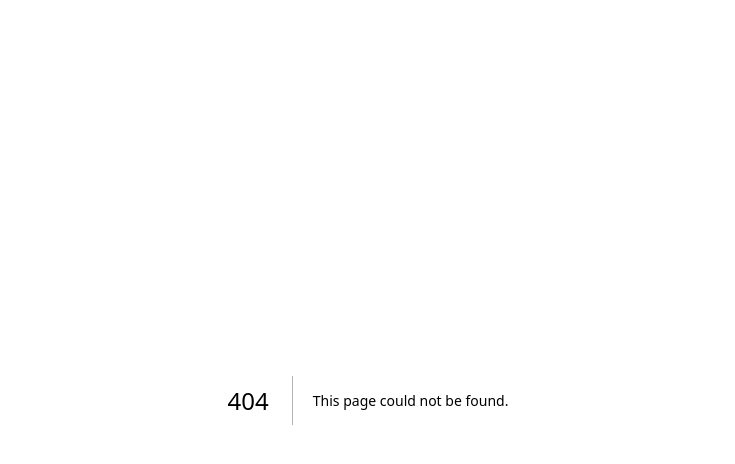
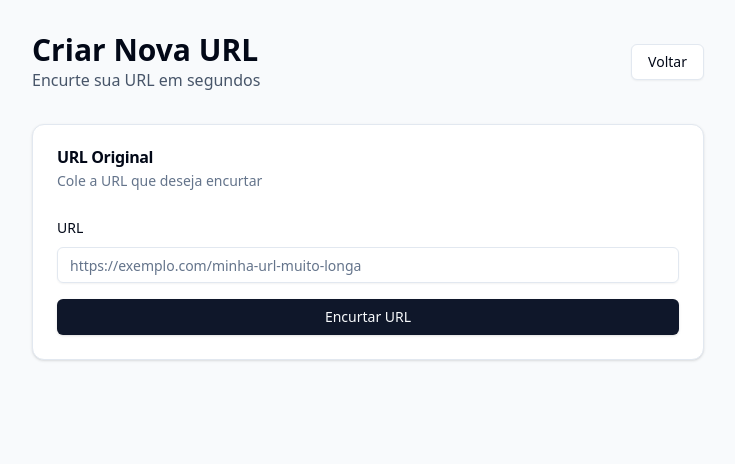
Before and after one commit to MatheusBorgesDev/shortfy, a Next.js app: page /dashboard/urls/new in a window 1280 px wide. Before the commit this address had no page. Shown: the top 464 px of the page, without its empty margins (272-1007 px from the left). Built offline with nearby package versions, Linux system fonts and the light colour scheme.

Commit message:
feat: create NewUrlPage component for URL shortening functionality

```diff
--- /dev/null
+++ b/app/dashboard/urls/new/page.tsx
@@ -0,0 +1,168 @@
+"use client";
+
+import { zodResolver } from "@hookform/resolvers/zod";
+import { useRouter } from "next/navigation";
+import { useState } from "react";
+import { useForm } from "react-hook-form";
+import toast from "react-hot-toast";
+
+import { Button } from "@/components/ui/button";
+import {
+	Card,
+	CardContent,
+	CardDescription,
+	CardHeader,
+	CardTitle,
+} from "@/components/ui/card";
+import { Input } from "@/components/ui/input";
+import { Label } from "@/components/ui/label";
+import { type CreateUrlData, createUrlSchema } from "@/lib/validations/auth";
+
+export default function NewUrlPage() {
+	const router = useRouter();
+	const [isLoading, setIsLoading] = useState(false);
+	const [createdUrl, setCreatedUrl] = useState<{
+		shortUrl: string;
+		shortCode: string;
+	} | null>(null);
+
+	const {
+		register,
+		handleSubmit,
+		formState: { errors },
+		reset,
+	} = useForm<CreateUrlData>({
+		resolver: zodResolver(createUrlSchema),
+	});
+
+	const onSubmit = async (data: CreateUrlData) => {
+		setIsLoading(true);
+		setCreatedUrl(null);
+
+		try {
+			const response = await fetch("/api/urls", {
+				method: "POST",
+				headers: { "Content-Type": "application/json" },
+				body: JSON.stringify(data),
+			});
+
+			const result = await response.json();
+
+			if (!response.ok) {
+				toast.error(result.message || "Erro ao criar URL");
+				return;
+			}
+
+			toast.success("URL criada com sucesso!");
+			setCreatedUrl({
+				shortUrl: result.url.shortUrl,
+				shortCode: result.url.shortCode,
+			});
+			reset();
+		} catch (error) {
+			console.error("Erro ao criar URL:", error);
+			toast.error("Erro ao conectar com o servidor");
+		} finally {
+			setIsLoading(false);
+		}
+	};
+
+	const copyToClipboard = (text: string) => {
+		navigator.clipboard.writeText(text);
+		toast.success("Copiado para área de transferência!");
+	};
+
+	return (
+		<div className="min-h-screen bg-slate-50 p-8">
+			<div className="max-w-2xl mx-auto space-y-8">
+				<div className="flex items-center justify-between">
+					<div>
+						<h1 className="text-3xl font-bold">Criar Nova URL</h1>
+						<p className="text-slate-600">Encurte sua URL em segundos</p>
+					</div>
+					<Button variant="outline" onClick={() => router.push("/dashboard")}>
+						Voltar
+					</Button>
+				</div>
+
+				<Card>
+					<CardHeader>
+						<CardTitle>URL Original</CardTitle>
+						<CardDescription>Cole a URL que deseja encurtar</CardDescription>
+					</CardHeader>
+					<CardContent>
+						<form onSubmit={handleSubmit(onSubmit)} className="space-y-4">
+							<div className="space-y-2">
+								<Label htmlFor="originalUrl">URL</Label>
+								<Input
+									id="originalUrl"
+									type="url"
+									placeholder="https://exemplo.com/minha-url-muito-longa"
+									{...register("originalUrl")}
+									disabled={isLoading}
+									className={errors.originalUrl ? "border-red-500" : ""}
+								/>
+								{errors.originalUrl && (
+									<p className="text-sm text-red-500 font-medium">
+										{errors.originalUrl.message}
+									</p>
+								)}
+							</div>
+
+							<Button type="submit" className="w-full" disabled={isLoading}>
+								{isLoading ? "Criando..." : "Encurtar URL"}
+							</Button>
+						</form>
+					</CardContent>
+				</Card>
+
+				{createdUrl && (
+					<Card className="border-green-200 bg-green-50">
+						<CardHeader>
+							<CardTitle className="text-green-900">
+								URL Criada com Sucesso!
+							</CardTitle>
+							<CardDescription className="text-green-700">
+								Sua URL encurtada está pronta para usar
+							</CardDescription>
+						</CardHeader>
+						<CardContent className="space-y-4">
+							<div className="space-y-2">
+								<Label className="text-green-900">URL Encurtada</Label>
+								<div className="flex gap-2">
+									<Input
+										value={createdUrl.shortUrl}
+										readOnly
+										className="bg-white"
+									/>
+									<Button
+										onClick={() => copyToClipboard(createdUrl.shortUrl)}
+										variant="outline"
+									>
+										Copiar
+									</Button>
+								</div>
+							</div>
+
+							<div className="flex gap-2">
+								<Button
+									onClick={() => window.open(createdUrl.shortUrl, "_blank")}
+									variant="outline"
+									className="flex-1"
+								>
+									Testar URL
+								</Button>
+								<Button
+									onClick={() => router.push("/dashboard")}
+									className="flex-1"
+								>
+									Ver Minhas URLs
+								</Button>
+							</div>
+						</CardContent>
+					</Card>
+				)}
+			</div>
+		</div>
+	);
+}
```
